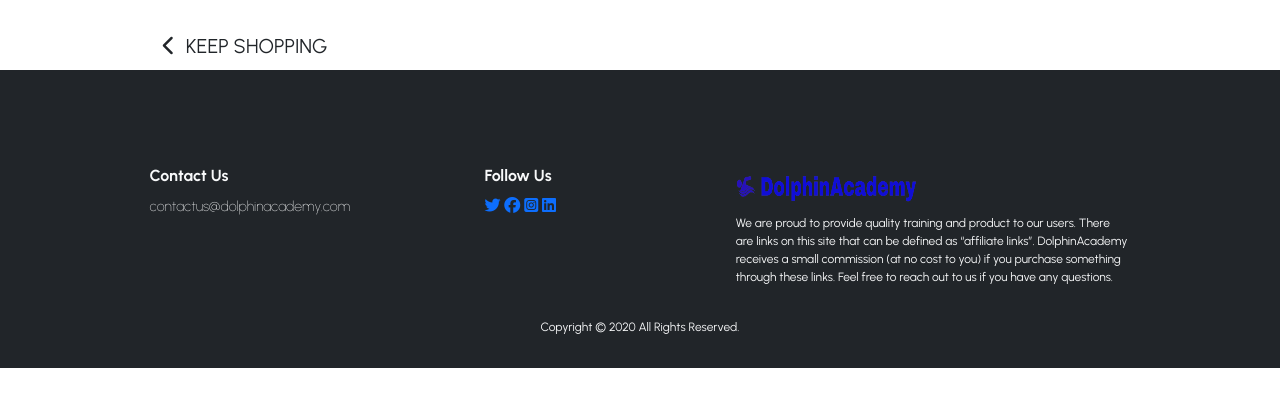
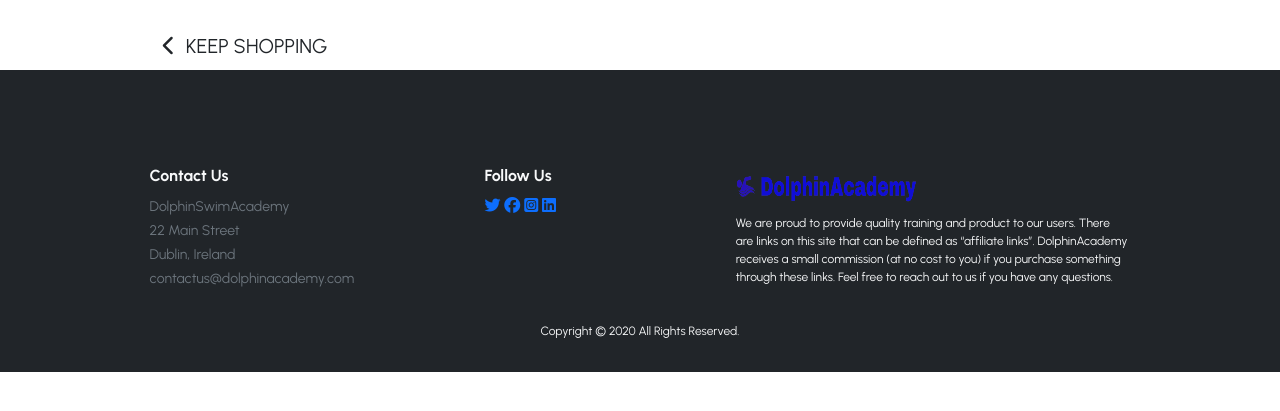
Before and after one commit to bijokmathew/DolphinSwimAcadamy-v1, a Django app: page /bag/ in a window 1280 px wide. Shown: the part 268-679 px from the top of the page. Run offline with Django 3.2, Linux system fonts and the light colour scheme; some libraries are stand-ins or nearby versions; some web fonts are replaced.

Commit message:
Footer: Added address details to footer

```diff
--- a/templates/base.html
+++ b/templates/base.html
@@ -46,7 +46,6 @@
   <title>Dolphin Swimming Academy {% block extra_title %}{% endblock %} </title>
 
 </head>
-
 <body>
   <header class="container-fluid fixed-top">
     <div class="row bg-white navbar">
@@ -166,7 +165,10 @@
         <div class="row">
           <div class="col-sm-12 col-md-4">
             <h6>Contact Us</h6>
-            <small class="fw-lighter text-reset">contactus@dolphinacademy.com</small>
+            <div><small class="text-muted">DolphinSwimAcademy</small></div>
+            <div><small class="text-muted">22 Main Street</small></div>
+            <div><small class="text-muted">Dublin, Ireland</small></div>
+            <p><small class="text-muted">contactus@dolphinacademy.com</small></p>
           </div>
           <div class="col-sm-12 col-md-3 mt-sm-3 mt-md-0">
             <h6>Follow Us</h6>
```
Also changed, not shown: db.sqlite3.
